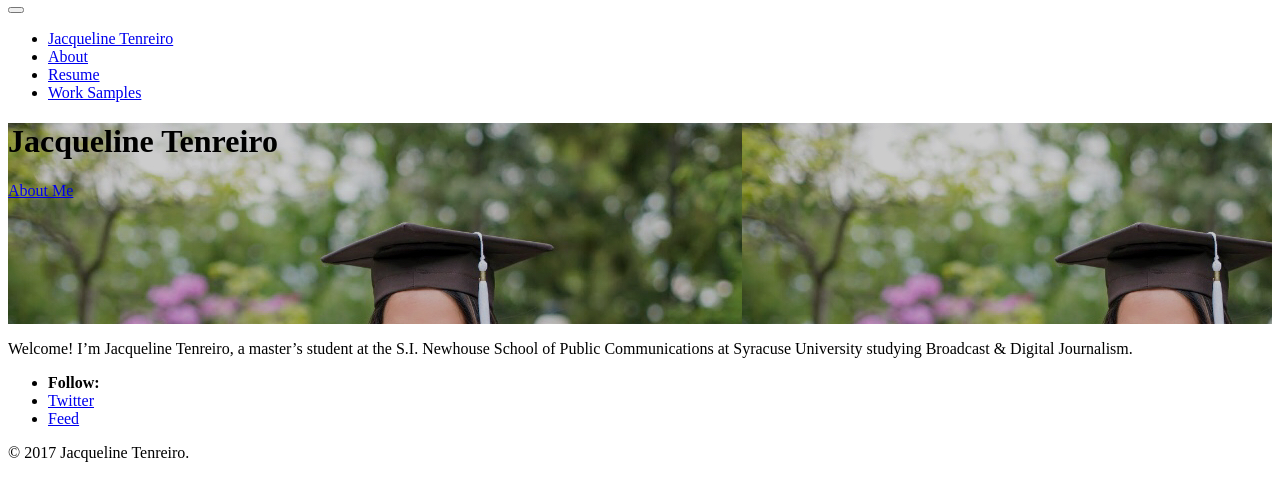
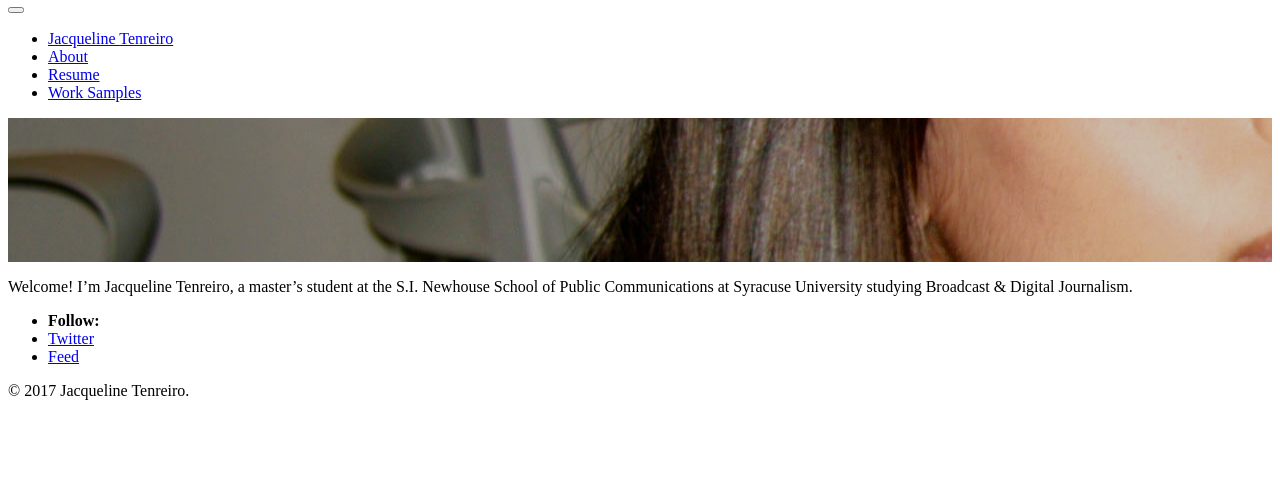
Before and after one commit to jtenreiro/jtenreiro.github.io, a Jekyll site: the page built from index.html, in a window 1280 px wide, cut to the strip 112-613 px from the top of the page. Built offline with Jekyll 4.4.1, drawn with Linux system fonts in a browser that asks for light colours; the list of posts is cut into pages by our own code.

Commit message:
Updated hero image

```diff
--- a/_includes/page__hero.html
+++ b/_includes/page__hero.html
@@ -25,10 +25,11 @@
 {% endif %}
 
 <div class="page__hero{% if page.header.overlay_color or page.header.overlay_image %}--overlay{% endif %}"
-  style="{% if page.header.overlay_color %}background-color: {{ page.header.overlay_color | default: 'transparent' }};{% endif %} {% if overlay_img_path %}background-image: {% if overlay_filter %}linear-gradient({{ overlay_filter }}, {{ overlay_filter }}), {% endif %}url('{{ overlay_img_path }}');{% endif %}"
+  style="background-position-y:55%;{% if page.header.overlay_color %}background-color: {{ page.header.overlay_color | default: 'transparent' }};{% endif %} {% if overlay_img_path %}background-image: {% if overlay_filter %}linear-gradient({{ overlay_filter }}, {{ overlay_filter }}), {% endif %}url('{{ overlay_img_path }}');{% endif %}"
 >
   {% if page.header.overlay_color or page.header.overlay_image %}
     <div class="wrapper">
+      {% unless page.header.hide_hero_title %}
         <h1 class="page__title" itemprop="headline">
           {% if paginator %}
             {{ site.title }}{% unless paginator.page == 1 %} {{ site.data.ui-text[site.locale].page | default: "Page" }} {{ paginator.page }}{% endunless %}
@@ -36,6 +37,7 @@
             {{ page.title | default: site.title | markdownify | remove: "<p>" | remove: "</p>" }}
           {% endif %}
         </h1>
+      {% endunless %}
       {% if page.excerpt %}
         <p class="page__lead">{{ page.excerpt | markdownify | remove: "<p>" | remove: "</p>" }}</p>
       {% endif %}
@@ -51,6 +53,8 @@
       <br />
       <br />
       <br />
+      <br />
+      <br />
     </div>
   {% else %}
     <img src="{{ img_path }}" alt="{{ page.title }}" class="page__hero-image">
--- a/index.html
+++ b/index.html
@@ -5,8 +5,7 @@ header:
   overlay_color: "#000"
   overlay_filter: "0.2"
   overlay_image: home.jpg
-  cta_label: 'About Me'
-  cta_url: '/about'
+  hide_hero_title: true
 intro:
   - excerpt: 'Welcome! I’m Jacqueline Tenreiro, a master’s student at the S.I. Newhouse School of Public Communications at Syracuse University studying Broadcast & Digital Journalism.'
 ---
```
Also changed, not shown: images/home.jpg. Lines whose indentation alone changed are shown as unchanged.
